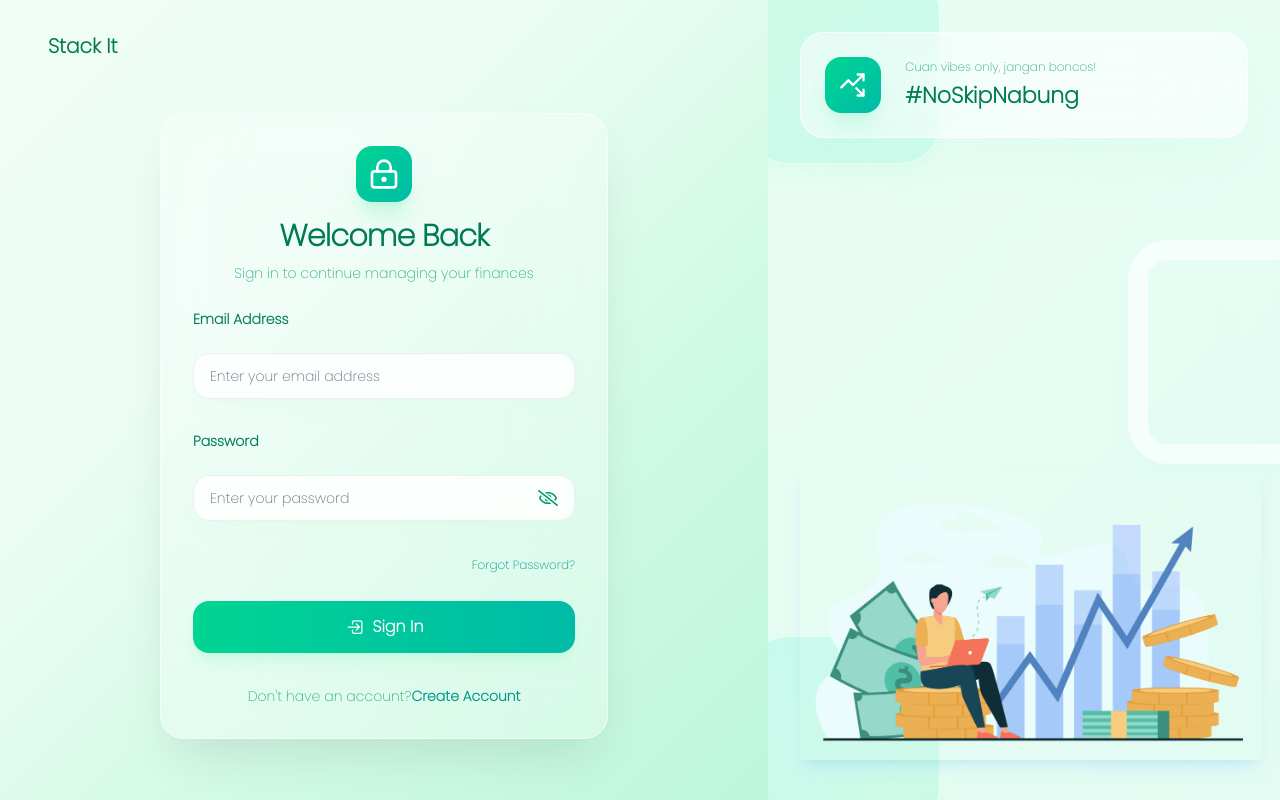
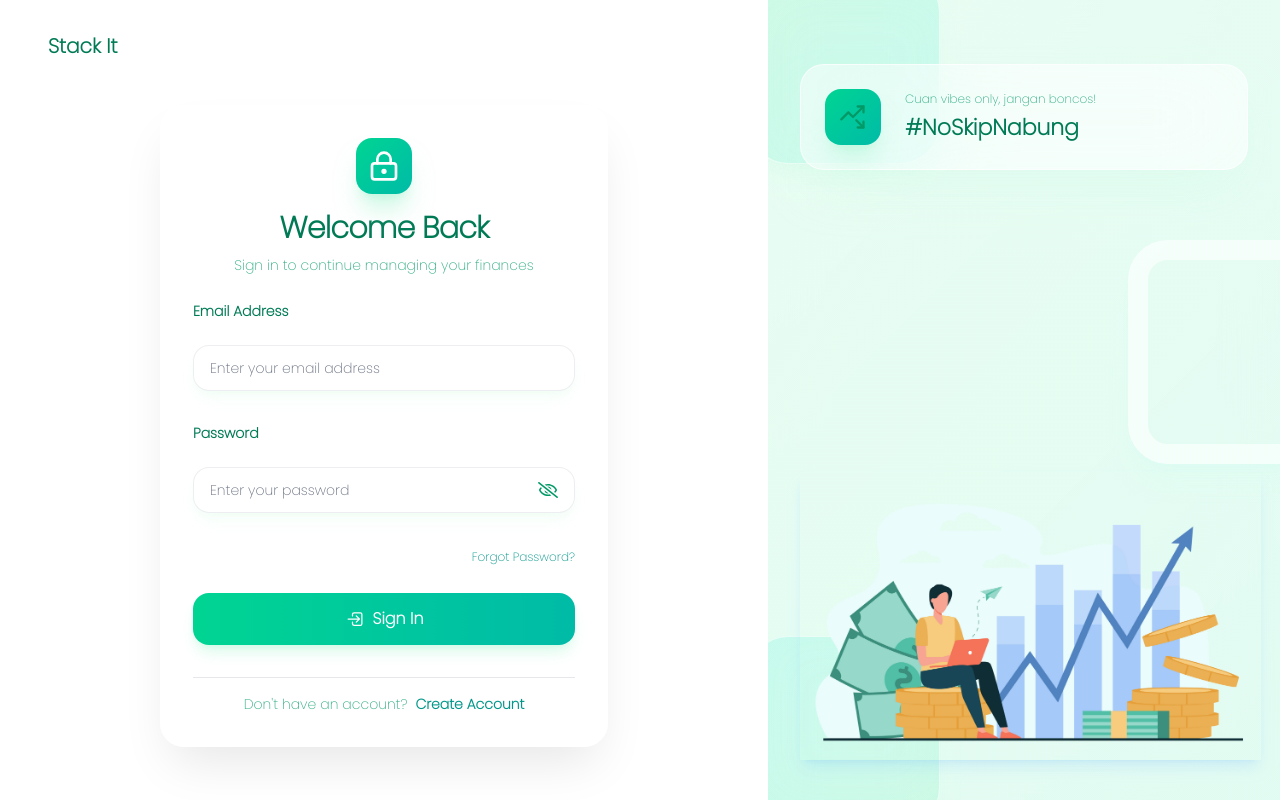
Before and after one commit to Alvarizqi09/fe-finance, a React (Vite) app: page /login in a window 1280 px wide. Built offline with nearby package versions, Linux system fonts and the light colour scheme.

Commit message:
fix: enhance dark mode support in AuthLayout, Login, and SignUp components with improved styling for better visibility

```diff
--- a/src/components/AuthLayout.jsx
+++ b/src/components/AuthLayout.jsx
@@ -5,34 +5,42 @@ import StatsInfoCard from "./StatsInfoCard";
 const AuthLayout = ({ children }) => {
   return (
     <div className="flex min-h-screen">
-      <div className="w-screen h-screen md:w-[60vw] px-8 md:px-12 py-6 md:py-8 flex flex-col">
-        <h2 className="text-xl font-semibold text-emerald-700 mb-6">
+      {/* Left Side - Form */}
+      <div className="w-screen h-screen md:w-[60vw] px-8 md:px-12 py-6 md:py-8 flex flex-col bg-white dark:bg-gray-900">
+        <h2 className="text-xl font-semibold text-emerald-700 dark:text-emerald-400 mb-6">
           Stack It
         </h2>
         <div className="flex-1 flex items-center justify-center">
-          <div className="glass-card p-6 md:p-8 w-full max-w-md mx-auto">
+          <div className="glass-card p-6 md:p-8 w-full max-w-md mx-auto dark:bg-gray-800/70 dark:border-gray-700/50">
             {children}
           </div>
         </div>
       </div>
 
-      <div className="hidden md:block w-[40vw] h-screen bg-gradient-to-br from-emerald-50/80 to-teal-50/80 backdrop-blur-xl overflow-hidden p-8 relative">
-        <div className="w-48 h-48 rounded-[40px] bg-gradient-to-br from-emerald-200/40 to-teal-200/40 backdrop-blur-xl absolute -top-7 -left-5 border border-white/60 shadow-xl shadow-emerald-100/30"></div>
-        <div className="w-48 h-56 rounded-[40px] border-[20px] border-white/60 absolute top-[30%] -right-10 shadow-xl shadow-teal-100/20"></div>
-        <div className="w-48 h-48 rounded-[40px] bg-gradient-to-br from-teal-200/40 to-emerald-200/40 backdrop-blur-xl absolute -bottom-7 -left-5 border border-white/60 shadow-xl shadow-emerald-100/30"></div>
+      {/* Right Side - Graphics */}
+      <div className="hidden md:block w-[40vw] h-screen bg-gradient-to-br from-emerald-50/80 to-teal-50/80 dark:from-gray-800 dark:to-gray-900 backdrop-blur-xl overflow-hidden p-8 relative">
+        {/* Decorative Elements */}
+        <div className="w-48 h-48 rounded-[40px] bg-gradient-to-br from-emerald-200/40 to-teal-200/40 dark:from-emerald-800/30 dark:to-teal-800/30 backdrop-blur-xl absolute -top-7 -left-5 border border-white/60 dark:border-gray-700/60 shadow-xl shadow-emerald-100/30 dark:shadow-black/20"></div>
+        <div className="w-48 h-56 rounded-[40px] border-[20px] border-white/60 dark:border-gray-700/60 absolute top-[30%] -right-10 shadow-xl shadow-teal-100/20 dark:shadow-black/20"></div>
+        <div className="w-48 h-48 rounded-[40px] bg-gradient-to-br from-teal-200/40 to-emerald-200/40 dark:from-teal-800/30 dark:to-emerald-800/30 backdrop-blur-xl absolute -bottom-7 -left-5 border border-white/60 dark:border-gray-700/60 shadow-xl shadow-emerald-100/30 dark:shadow-black/20"></div>
 
-        <div className="grid grid-cols-1 z-20">
+        {/* Stats Card */}
+        <div className="grid grid-cols-1 z-20 mt-8">
           <StatsInfoCard
-            icon={<LuTrendingUpDown />}
+            icon={
+              <LuTrendingUpDown className="text-emerald-600 dark:text-emerald-400" />
+            }
             label="Cuan vibes only, jangan boncos!"
             value="#NoSkipNabung"
+            className="bg-white/70 dark:bg-gray-800/70 backdrop-blur-xl"
           />
         </div>
 
+        {/* Background Image */}
         <img
           src="/8432.png"
           alt="Auth Background"
-          className="w-64 lg:w-[90%] absolute bottom-10 shadow-lg shadow-blue-400/15"
+          className="w-64 lg:w-[90%] absolute bottom-10 shadow-lg shadow-blue-400/15 dark:shadow-blue-400/5"
         />
       </div>
     </div>
--- a/src/components/StatsInfoCard.jsx
+++ b/src/components/StatsInfoCard.jsx
@@ -1,18 +1,21 @@
 const StatsInfoCard = ({ icon, label, value }) => {
   return (
-    <div className="flex gap-6 bg-white/50 backdrop-blur-2xl border border-white/70 p-6 rounded-3xl shadow-2xl shadow-emerald-100/40 z-10">
+    <div className="flex gap-6 bg-white/50 dark:bg-gray-800/70 backdrop-blur-2xl border border-white/70 dark:border-gray-700/60 p-6 rounded-3xl shadow-2xl shadow-emerald-100/40 dark:shadow-black/20 z-10">
       <div
-        className={`w-14 h-14 flex items-center justify-center text-white bg-gradient-to-br from-emerald-400 to-teal-500 text-[28px] rounded-2xl shadow-xl shadow-emerald-200/40`}
+        className={`w-14 h-14 flex items-center justify-center text-white bg-gradient-to-br from-emerald-400 to-teal-500 dark:from-emerald-600 dark:to-teal-600 text-[28px] rounded-2xl shadow-xl shadow-emerald-200/40 dark:shadow-emerald-800/40`}
       >
         {icon}
       </div>
       <div className="flex flex-col justify-center">
-        <h6 className="text-xs mb-1 text-emerald-600/80 font-medium">
+        <h6 className="text-xs mb-1 text-emerald-600/80 dark:text-emerald-300/80 font-medium">
           {label}
         </h6>
-        <span className="text-[22px] text-emerald-700 font-bold">{value}</span>
+        <span className="text-[22px] text-emerald-700 dark:text-emerald-400 font-bold">
+          {value}
+        </span>
       </div>
     </div>
   );
 };
+
 export default StatsInfoCard;
--- a/src/index.css
+++ b/src/index.css
@@ -48,10 +48,6 @@ body {
   @apply dark:bg-gray-700/40 dark:border-gray-600/50 dark:text-gray-100 dark:shadow-black/10 dark:focus:bg-gray-600/60 dark:focus:border-emerald-400/50 dark:focus:ring-emerald-300/30;
 }
 
-.btn-primary {
-  @apply w-full bg-gradient-to-r from-emerald-400 to-teal-500 text-white shadow-lg shadow-emerald-200/40 p-[14px] rounded-2xl my-2 hover:from-emerald-500 hover:to-teal-600 hover:shadow-xl hover:shadow-emerald-300/50 backdrop-blur-sm transition-all duration-300 transform hover:scale-[1.02] font-semibold text-base;
-}
-
 /* Placeholder styling untuk date input */
 .input-box input[type="date"]:invalid {
   color: transparent;
@@ -90,8 +86,16 @@ select option {
   @apply dark:bg-gray-700 dark:text-white;
 }
 
+/* Dark mode untuk auth pages */
+.btn-primary {
+  @apply w-full bg-gradient-to-r from-emerald-400 to-teal-500 text-white shadow-lg shadow-emerald-200/40 p-[14px] rounded-2xl my-2 hover:from-emerald-500 hover:to-teal-600 hover:shadow-xl hover:shadow-emerald-300/50 backdrop-blur-sm transition-all duration-300 transform hover:scale-[1.02] font-semibold text-base;
+  @apply dark:from-emerald-600 dark:to-teal-600 dark:shadow-emerald-800/30 dark:hover:from-emerald-700 dark:hover:to-teal-700 dark:hover:shadow-emerald-900/40;
+}
+
+/* Glass card dengan dark mode */
 .glass-card {
-  @apply bg-white/30 dark:bg-gray-800/70 backdrop-blur-2xl rounded-3xl border border-white/50 dark:border-gray-700/50 shadow-2xl shadow-black/10;
+  @apply bg-white/30 backdrop-blur-2xl rounded-3xl border border-white/50 shadow-2xl shadow-black/10;
+  @apply dark:bg-gray-800/70 dark:border-gray-700/50 dark:shadow-black/20;
 }
 
 .glass-bg {
--- a/src/pages/Auth/Login.jsx
+++ b/src/pages/Auth/Login.jsx
@@ -78,13 +78,13 @@ const Login = () => {
       />
       <div className="w-full">
         <div className="text-center">
-          <div className="inline-flex items-center justify-center w-14 h-14 bg-gradient-to-br from-emerald-400 to-teal-500 rounded-2xl shadow-xl shadow-emerald-200/50 mb-4 backdrop-blur-xl">
+          <div className="inline-flex items-center justify-center w-14 h-14 bg-gradient-to-br from-emerald-400 to-teal-500 rounded-2xl shadow-xl shadow-emerald-200/50 dark:shadow-emerald-800/30 mb-4 backdrop-blur-xl">
             <LuLockKeyhole className="w-8 h-8 text-white" />
           </div>
-          <h3 className="text-2xl md:text-3xl font-bold text-emerald-700 mb-2 tracking-tight">
+          <h3 className="text-2xl md:text-3xl font-bold text-emerald-700 dark:text-emerald-400 mb-2 tracking-tight">
             Welcome Back
           </h3>
-          <p className="text-emerald-600/80 text-sm font-medium leading-relaxed">
+          <p className="text-emerald-600/80 dark:text-gray-300 text-sm font-medium leading-relaxed">
             Sign in to continue managing your finances
           </p>
         </div>
@@ -110,14 +110,14 @@ const Login = () => {
             <div className="flex justify-end">
               <button
                 type="button"
-                className="text-xs text-teal-600 hover:text-teal-700 font-medium transition-colors hover:underline"
+                className="text-xs text-teal-600 dark:text-teal-400 hover:text-teal-700 dark:hover:text-teal-300 font-medium transition-colors hover:underline"
               >
                 Forgot Password?
               </button>
             </div>
             <button
               type="submit"
-              className="btn-primary relative overflow-hidden group"
+              className="btn-primary relative overflow-hidden group dark:from-emerald-600 dark:to-teal-600 dark:hover:from-emerald-700 dark:hover:to-teal-700"
             >
               <span className="relative z-10 flex items-center justify-center">
                 <IoLogInOutline className="mr-2 w-5 h-5" />
@@ -125,13 +125,13 @@ const Login = () => {
               </span>
             </button>
           </form>
-          <div className="text-center border-t border-white/20">
-            <p className="text-emerald-600/80 text-sm">
-              Don't have an account?
+          <div className="text-center border-t border-gray-200 dark:border-gray-700 pt-4">
+            <p className="text-emerald-600/80 dark:text-gray-400 text-sm">
+              Don't have an account?{" "}
               <button
                 type="button"
                 onClick={handleNavigateSignUp}
-                className="text-teal-600 hover:text-teal-700 font-semibold transition-colors hover:underline"
+                className="text-teal-600 dark:text-teal-400 hover:text-teal-700 dark:hover:text-teal-300 font-semibold transition-colors hover:underline ml-1"
               >
                 Create Account
               </button>
--- a/src/pages/Auth/SignUp.jsx
+++ b/src/pages/Auth/SignUp.jsx
@@ -10,6 +10,7 @@ import axiosInstance from "../../utils/axiosInstance";
 import { API_PATHS } from "../../utils/apiPaths";
 import { UserContext } from "../../context/UserContextObject";
 import uploadImage from "../../utils/uploadImage";
+
 const SignUp = () => {
   const [profile, setProfile] = useState(null);
   const [fullName, setFullName] = useState("");
@@ -97,10 +98,10 @@ const SignUp = () => {
       />
       <div className="w-full">
         <div className="text-center mb-6">
-          <h3 className="text-2xl md:text-3xl font-bold text-emerald-700 mb-2 tracking-tight">
+          <h3 className="text-2xl md:text-3xl font-bold text-emerald-700 dark:text-emerald-400 mb-2 tracking-tight">
             Create Account
           </h3>
-          <p className="text-emerald-600/80 text-sm font-medium leading-relaxed">
+          <p className="text-emerald-600/80 dark:text-gray-300 text-sm font-medium leading-relaxed">
             Join us and start managing your finances
           </p>
         </div>
@@ -138,7 +139,7 @@ const SignUp = () => {
             </div>
             <button
               type="submit"
-              className="btn-primary relative overflow-hidden group"
+              className="btn-primary relative overflow-hidden group dark:from-emerald-600 dark:to-teal-600 dark:hover:from-emerald-700 dark:hover:to-teal-700"
             >
               <span className="relative z-10 flex items-center justify-center">
                 <svg
@@ -158,13 +159,13 @@ const SignUp = () => {
               </span>
             </button>
           </form>
-          <div className="text-center pt-4 border-t border-white/20">
-            <p className="text-emerald-600/80 text-sm">
-              Already have an account?
+          <div className="text-center pt-4 border-t border-gray-200 dark:border-gray-700">
+            <p className="text-emerald-600/80 dark:text-gray-400 text-sm">
+              Already have an account?{" "}
               <button
                 type="button"
                 onClick={handleNavigateLogin}
-                className="text-teal-600 hover:text-teal-700 font-semibold transition-colors hover:underline"
+                className="text-teal-600 dark:text-teal-400 hover:text-teal-700 dark:hover:text-teal-300 font-semibold transition-colors hover:underline"
               >
                 Sign In
               </button>
```
